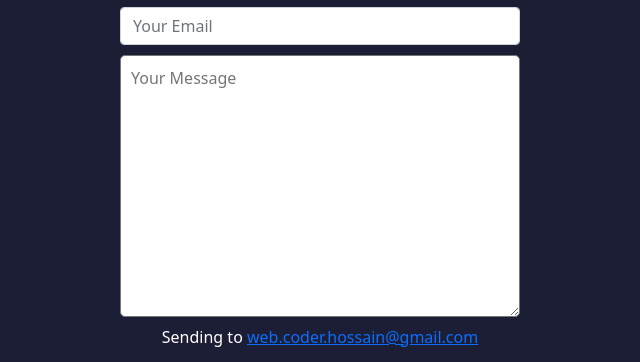
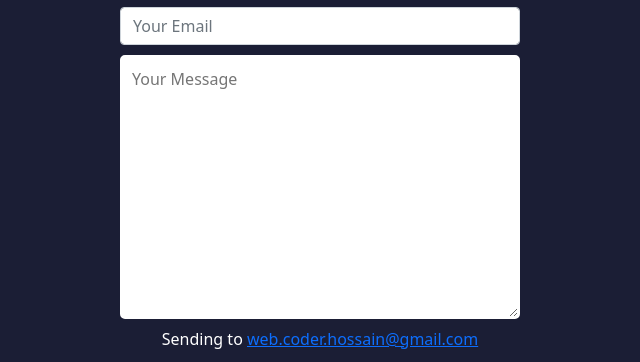
Before and after one commit to Hossain-Bin-Ishak/my-personal-portfolio, a plain HTML site: page index.html in a window 1280 px wide. Shown: the part 2605-2967 px from the top of the page, 320-960 px from the left. Drawn offline with nearby package versions, Linux system fonts and the light colour scheme.

Commit message:
Forth Commit

```diff
--- a/style.css
+++ b/style.css
@@ -329,6 +329,12 @@ textarea{
     margin: 0 auto;
     border-radius: 5px;
     padding: 10px;
+    color: black;
+    border: 2px solid #fff;
+}
+
+textarea:focus{
+    border: 2px solid #6260fb;
 }
 
 input[type=submit]{
```
